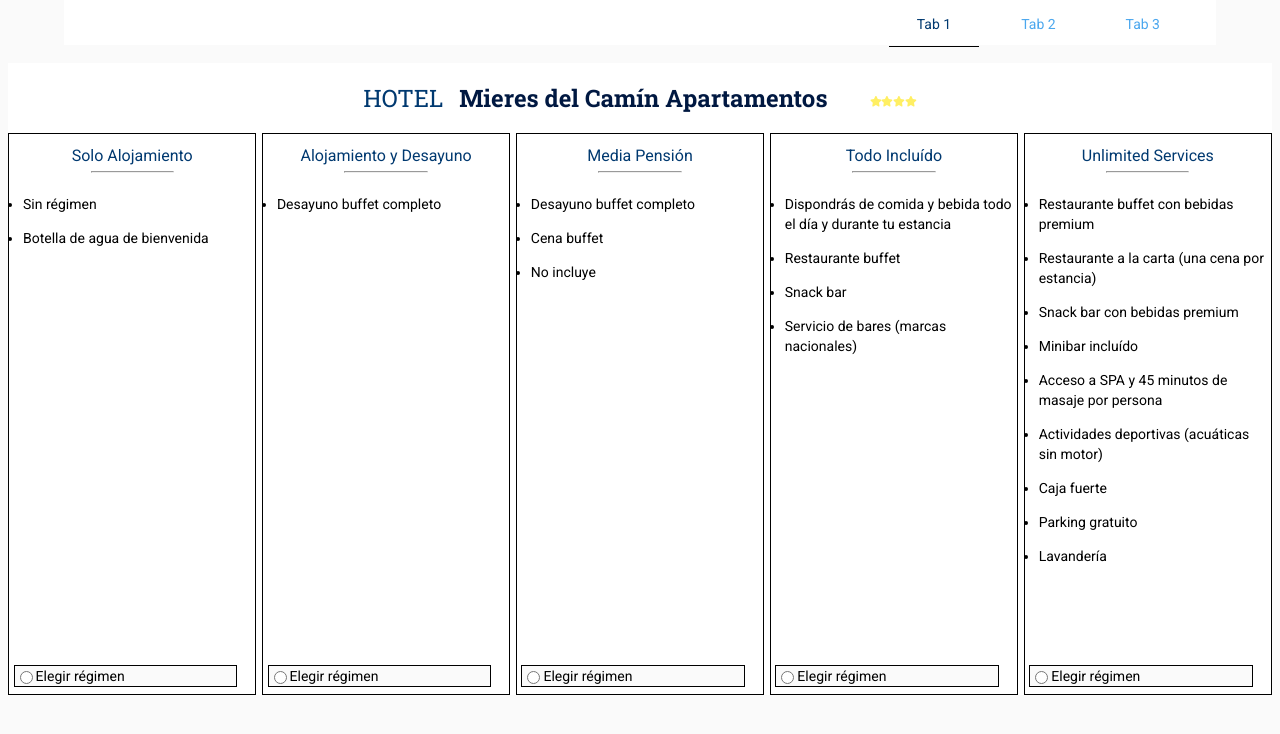
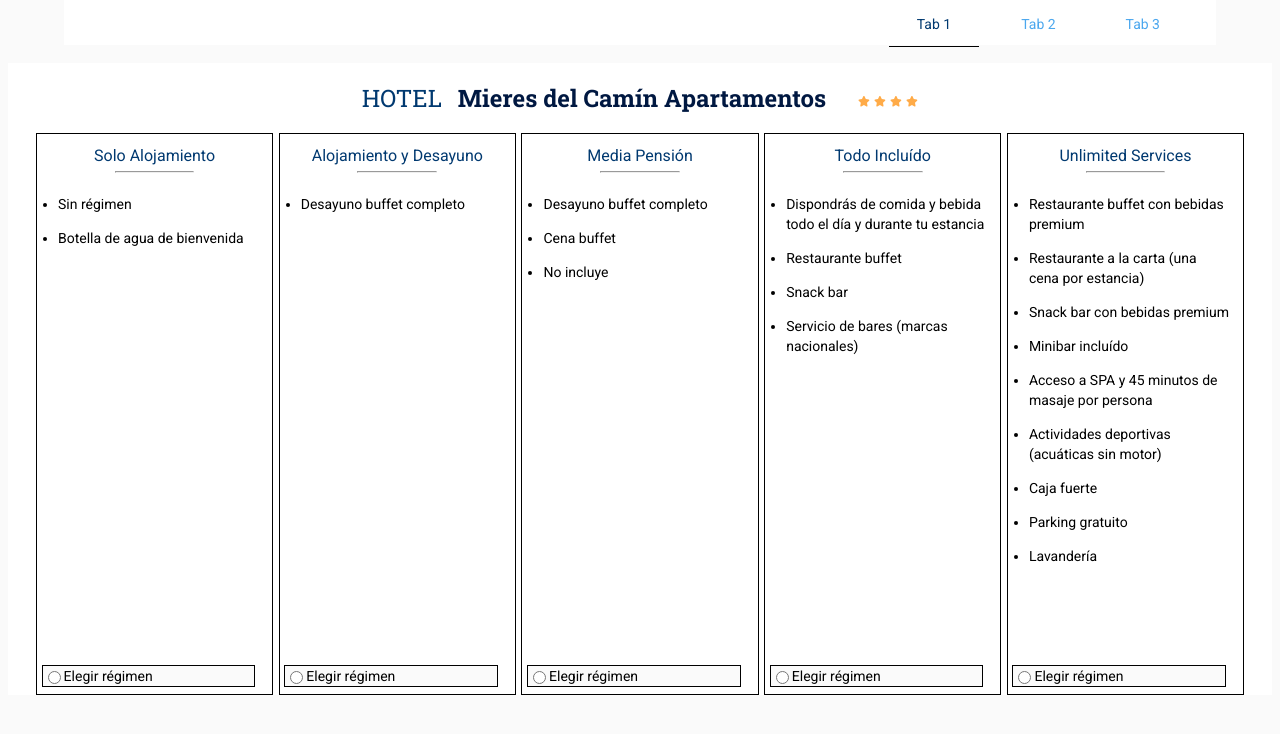
Before and after one commit to Juan-I-nauJ/mieres-camin, a Vue app: page / in a window 1280 px wide. Shown: the top 734 px of the page. Built offline with nearby package versions, Linux system fonts and the light colour scheme.

Commit message:
Hotel rating in the Tab1Title component now shows a number of stars equal to a prop passed on by Tab1. Several small style changes to reflect feedback given, mostly retouching paddings and margins.

```diff
--- a/src/components/BeerList.vue
+++ b/src/components/BeerList.vue
@@ -1,17 +1,15 @@
 <template>
     <ul class="beer-ul" v-if="!(store.getBeer.length <= 0)">
         <li class="beer-li" v-for="(beer, i) in store.getBeer" :key="i">
-
             <div class="beer-li__image-control">
                 <img class="beer-li__image-control__image" :src="beer.image_url" />
             </div>
             <div class="beer-li__beer-data">
                 <p class="beer-li__beer-data--title">{{ beer.name }}</p>
-                <p>{{ beer.description }}</p>
+                <p class="beer-li__beer-data--p">{{ beer.description }}</p>
                 <p><span class="beer-li__dishes" v-for="dish in handleDishes(beer.food_pairing)">{{ `${dish} ` }}</span></p>
             </div>
             <span class="beer-li__graduation" :class="getGraduation(beer.abv)">{{ beer.abv }}</span>
-
         </li>
 
     </ul>
@@ -43,12 +41,17 @@ onMounted((): void => {
 </script>
 
 <style scoped lang="scss">
+.beer-ul {
+    padding: 0;
+}
+
 .beer-li {
     position: relative;
     display: flex;
     flex-direction: column;
-    border: 1px solid lightgrey;
+    border: 1px dotted $grey;
     width: 100%;
+
 
     .beer-li__image-control {
         display: flex;
@@ -70,8 +73,10 @@ onMounted((): void => {
         display: flex;
         flex-direction: column;
         color: $black;
+        padding-right: 2rem;
+        padding-left: 1rem;
 
-        .beer-li__beer-data--title{
+        .beer-li__beer-data--title {
             font: $subtitle-font;
             color: $dark-blue;
         }
@@ -90,10 +95,7 @@ onMounted((): void => {
         right: 0;
         padding-right: 2rem;
     }
-
-
 }
-
 
 .beer-li__graduation--high-alcohol {
     background-color: $red;
@@ -114,4 +116,9 @@ onMounted((): void => {
     .beer-li {
         flex-direction: row;
     }
-}</style>
+
+    .beer-li__beer-data {
+        padding-left: 0rem;
+    }
+}
+</style>
--- a/src/components/OptionCard.vue
+++ b/src/components/OptionCard.vue
@@ -9,7 +9,6 @@
                 <slot name="card-properties"></slot>
             </div>
             <div class="card-body__card-input">
-                <!--  <slot name="card-input"></slot> -->
                 <label class="radio-label" :for='labelFor' :class="handleSelectedProp ? 'selected' : ''">
                     <slot name="label-input"></slot>
                     <input type="radio" :name="radioName" :id="labelFor" class="radio-label__radio">
@@ -63,6 +62,11 @@ hr {
 
 }
 
+.card-body__card-properties{
+    padding-right: 1rem;
+    padding-left: 0.5rem;
+}
+
 .radio-label {
     display: flex;
     flex-direction: row-reverse;
--- a/src/components/Tab1Title.vue
+++ b/src/components/Tab1Title.vue
@@ -1,13 +1,20 @@
 <template>
 <span class="title--span"><slot name="title-span"></slot></span>
-<h1 class="title"><slot></slot></h1>
-<span class="title--rating"><font-awesome-icon icon="fa-solid fa-star"
-                    size="xs" /><font-awesome-icon icon="fa-solid fa-star" size="xs" /><font-awesome-icon
-                    icon="fa-solid fa-star" size="xs" /><font-awesome-icon icon="fa-solid fa-star" size="xs" /></span>
+<h1 class="title" @click="tryArray"><slot></slot></h1>
+<span class="title--rating">
+    <font-awesome-icon icon="fa-solid fa-star" size="xs" v-for="star in starArray" :key="star" class="title--rating__star"/>
+</span>
 </template>
 
 <script setup lang="ts">
-//...
+import { computed } from 'vue';
+
+const props = defineProps({
+ starNumber:Number
+})
+
+const starArray = computed(():Number[]=>[...Array(props.starNumber).keys()]);
+const tryArray = ()=>console.log(starArray.value);
 </script>
 
 <style scoped lang="scss">
@@ -28,14 +35,22 @@
 
 }
 .title--rating {
-        color: $yellow;
+        color: $orange;
         text-wrap: nowrap;
 
+
+        .title--rating__star{
+        margin-left: 0.3rem;
     }
+    }
+
+
+
+
 
     @media (min-width: 32rem) {
     .title--rating {
-        margin-left: 3rem;
+        margin-left: 2rem;
 
     }
 }
--- a/src/containers/Tab1.vue
+++ b/src/containers/Tab1.vue
@@ -1,7 +1,7 @@
 <template>
     <section class="tab1-container">
         <header class="tab1-container__header">
-            <Tab1Title>
+            <Tab1Title :starNumber="+4">
                 <template #title-span>
                     HOTEL
                 </template>
@@ -35,7 +35,7 @@
 <script setup lang="ts">
 import Tab1Title from '../components/Tab1Title.vue';
 import OptionCard from '../components/OptionCard.vue';
-import textContent from '../assets/textContent';
+import textContent from '../constants/textContent';
 import { ref } from 'vue';
 
 
@@ -62,11 +62,13 @@ const handleClick = (elementId: number): void => {
 
     .card-list-container {
         display: grid;
-        grid-template-columns: repeat(3, 1fr);
+        //grid-template-columns: repeat(3, 1fr);
+        grid-template-columns: repeat(auto-fit, minmax(225px, 1fr));
         gap: 0.4rem;
+        margin: 0 2rem;
 
         .card-list-container__card-container {
-            grid-column: span 3;
+           // grid-column: span 3;
         }
     }
 
@@ -79,14 +81,14 @@ const handleClick = (elementId: number): void => {
 @media (min-width: 33rem) {
     .tab1-container {
         .card-list-container {
-            grid-template-columns: repeat(4, 1fr);
+          //  grid-template-columns: repeat(4, 1fr);
 
             .card-list-container__card-container {
-                grid-column: span 2;
+             //   grid-column: span 2;
             }
 
             .card-list-container__card-container:last-child {
-                grid-column: 2/4
+               // grid-column: 2/4
             }
 
         }
@@ -96,14 +98,14 @@ const handleClick = (elementId: number): void => {
 @media (min-width: 40rem) {
     .tab1-container {
         .card-list-container {
-            grid-template-columns: repeat(8, 1fr);
+            //grid-template-columns: repeat(8, 1fr);
 
             .card-list-container__card-container {
-                grid-column: span 2;
+                //grid-column: span 2;
             }
 
             .card-list-container__card-container:last-child {
-                grid-column: 3/7
+                //grid-column: 3/7
             }
 
         }
@@ -116,14 +118,14 @@ const handleClick = (elementId: number): void => {
 
     .tab1-container {
         .card-list-container {
-            grid-template-columns: repeat(10, 1fr);
+            //grid-template-columns: repeat(10, 1fr);
 
             .card-list-container__card-container {
-                grid-column: span 2;
+                //grid-column: span 2;
             }
 
             .card-list-container__card-container:last-child {
-                grid-column: span 2;
+                //grid-column: span 2;
             }
 
         }
--- a/src/containers/Tab3.vue
+++ b/src/containers/Tab3.vue
@@ -28,12 +28,16 @@ import BeerList from './../components/BeerList.vue';
 .beer-list-container {
     background-color: #ffffff;
     color: $light-blue;
+    border: 1px dotted $grey;
+    margin-top: 3rem;
+    padding: 0 1rem;
+
 
 
         .beer-list-container__title {
             text-align: center;
-            padding: 1rem;
-            margin-left: 2rem;
+           padding: 1rem 1rem 1rem 0;
+
             font: $blue-title-font;
         }
 
--- a/src/scss/_variables.scss
+++ b/src/scss/_variables.scss
@@ -10,7 +10,7 @@ $black: #000000;
 $red: #DB171D;
 $orange: #FFAB48;
 $yellow: #FFEF63;
-$background: #fafafa;
+$background: #FAFAFA;
 $title-font: bold 24px/30px "Roboto Slab";
 $subtitle-font: bold 18px/24px "Roboto Slab";
 $blue-title-font: bold 24px/38px "Roboto Slab";
```
Also changed, not shown: src/constants/textContent.ts (renamed from src/assets/textContent.ts).
